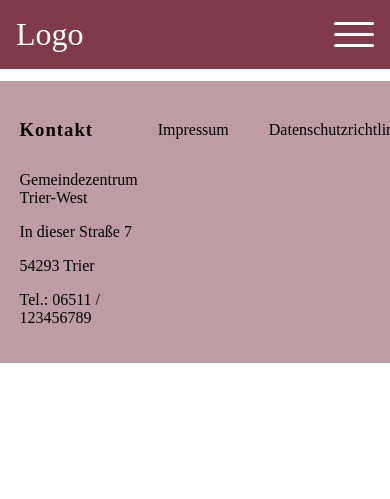
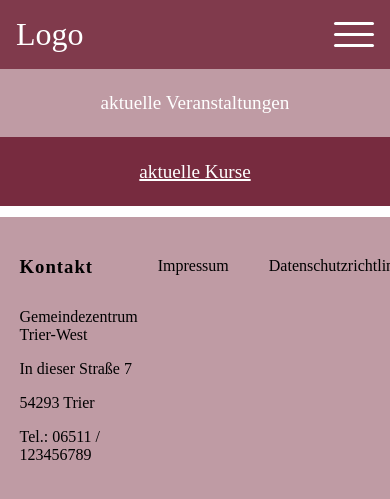
Before and after one commit to rosniks/Webtech, a PHP site: page /html/Kurse.html in a window 390 px wide; the page is wider, and only the part inside the window is pictured. Shown: the top 499 px of that part. Run offline with PHP 8.4, Linux system fonts and the light colour scheme.

Commit message:
Navbar Responsive gemacht

```diff
--- a/src/css/nav-bar.css
+++ b/src/css/nav-bar.css
@@ -29,7 +29,6 @@
 }
 
 .logo {
-
     display: block;
     font-size: 2rem;
     margin: 1rem;
@@ -77,12 +76,35 @@
     border-radius: 10px;
 }
 
-@media (max-width: 710px) {
+@media  (max-width: 750px) {
     .sandwich-button {
         display: flex;
     }
 
     .navbar-links {
         display: none;
+        width: 100%;
+    }
+
+    .navbar {
+        flex-direction: column;
+        align-items: flex-start;
+    }
+
+    .inner-navbar .navbar-links {
+        display: flex;
+    }
+
+    .navbar-links ul {
+        flex-direction: column;
+        width: 100%;
+    }
+
+    .navbar-links li {
+        text-align: center;
+    }
+
+    .navbar-links.active {
+        display: flex;
     }
 }
--- a/src/html/Kurse.html
+++ b/src/html/Kurse.html
@@ -2,9 +2,11 @@
 <html lang="de">
 
 <head>
+    <meta name="viewport" content="width=device-width, initial-scale=1.0">
     <link rel="stylesheet" href="../css/styles.css">
     <link rel="stylesheet" href="../css/nav-bar.css">
     <link rel="stylesheet" href="../css/footer.css">
+    <script src="../js/nav-bar.js" type="text/javascript" defer></script>
     <title>Kurse</title>
 </head>
 
@@ -21,7 +23,7 @@
             </a>
             <div class="navbar-links">
                 <ul>
-                        <li><a class="aktuell" href="Veranstaltungen.html">Veranstaltungen</a></li>
+                    <li><a href="Veranstaltungen.html">Veranstaltungen</a></li>
                     <li><a href="#">Räume</a></li>
                     <li><a href="#">Über Uns</a></li>
                     <li><a href="#">Galerie</a></li>
--- a/src/html/Veranstaltungen.html
+++ b/src/html/Veranstaltungen.html
@@ -2,10 +2,12 @@
 <html lang="de">
 
 <head>
+    <meta name="viewport" content="width=device-width, initial-scale=1.0">
     <link rel="stylesheet" href="../css/styles.css">
     <link rel="stylesheet" href="../css/nav-bar.css">
     <link rel="stylesheet" href="../css/footer.css">
     <link rel="stylesheet" href="../css/table-veranstaltungen.css">
+    <script src="../js/nav-bar.js" type="text/javascript" defer></script>
     <title>Veranstaltungen</title>
 </head>
 
@@ -22,7 +24,7 @@
             </a>
             <div class="navbar-links">
                 <ul>
-                        <li><a class="aktuell" href="Veranstaltungen.html">Veranstaltungen</a></li>
+                    <li><a href="Veranstaltungen.html">Veranstaltungen</a></li>
                     <li><a href="#">Räume</a></li>
                     <li><a href="#">Über Uns</a></li>
                     <li><a href="#">Galerie</a></li>
--- a/src/html/Veranstaltungsmuster.html
+++ b/src/html/Veranstaltungsmuster.html
@@ -2,10 +2,11 @@
 <html lang="de">
 
 <head>
+    <meta name="viewport" content="width=device-width, initial-scale=1.0">
     <link rel="stylesheet" href="../css/styles.css">
     <link rel="stylesheet" href="../css/nav-bar.css">
     <link rel="stylesheet" href="../css/footer.css">
-        <link rel="stylesheet" href="../css/table-veranstaltungen.css">
+    <script src="../js/nav-bar.js" type="text/javascript" defer></script>
     <title>Veranstaltungsmuster</title>
 </head>
 
@@ -22,7 +23,7 @@
             </a>
             <div class="navbar-links">
                 <ul>
-                        <li><a class="aktuell" href="Veranstaltungen.html">Veranstaltungen</a></li>
+                    <li><a href="Veranstaltungen.html">Veranstaltungen</a></li>
                     <li><a href="#">Räume</a></li>
                     <li><a href="#">Über Uns</a></li>
                     <li><a href="#">Galerie</a></li>
--- a/src/html/index.html
+++ b/src/html/index.html
@@ -2,9 +2,11 @@
 <html lang="de">
 
 <head>
+    <meta name="viewport" content="width=device-width, initial-scale=1.0">
     <link rel="stylesheet" href="../css/styles.css">
     <link rel="stylesheet" href="../css/nav-bar.css">
     <link rel="stylesheet" href="../css/footer.css">
+    <script src="../js/nav-bar.js" type="text/javascript" defer></script>
     <title>Gemeindezentrum Trier-West</title>
 </head>
 
--- /dev/null
+++ b/src/js/nav-bar.js
@@ -0,0 +1,6 @@
+const sandwichtButton = document.getElementsByClassName("sandwich-button")[0]
+const navbarLinks = document.getElementsByClassName("navbar-links")[0]
+
+sandwichtButton.addEventListener("click", () =>{
+    navbarLinks.classList.toggle("active")
+})
```
Also changed, not shown: src/html/Kontakte.html (+17 -10 lines). Lines whose indentation alone changed are shown as unchanged.
